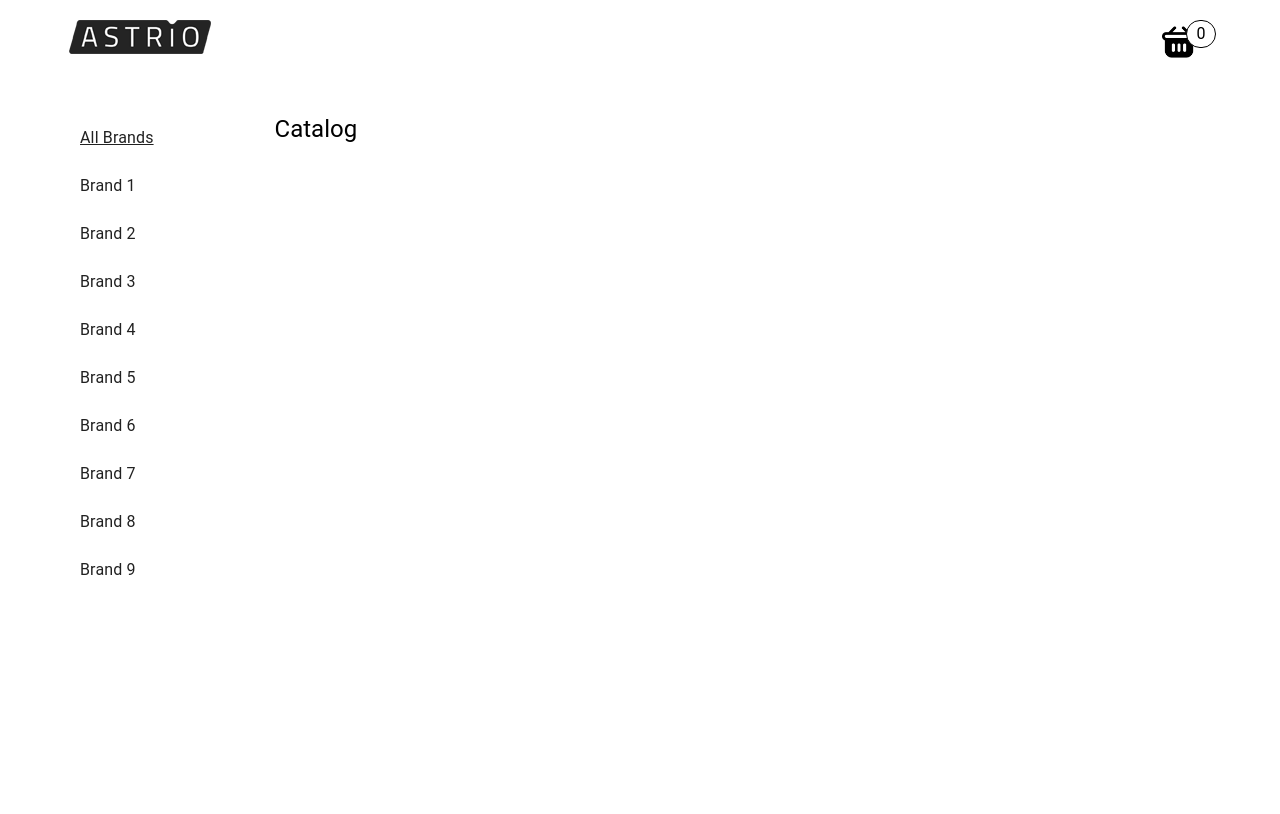
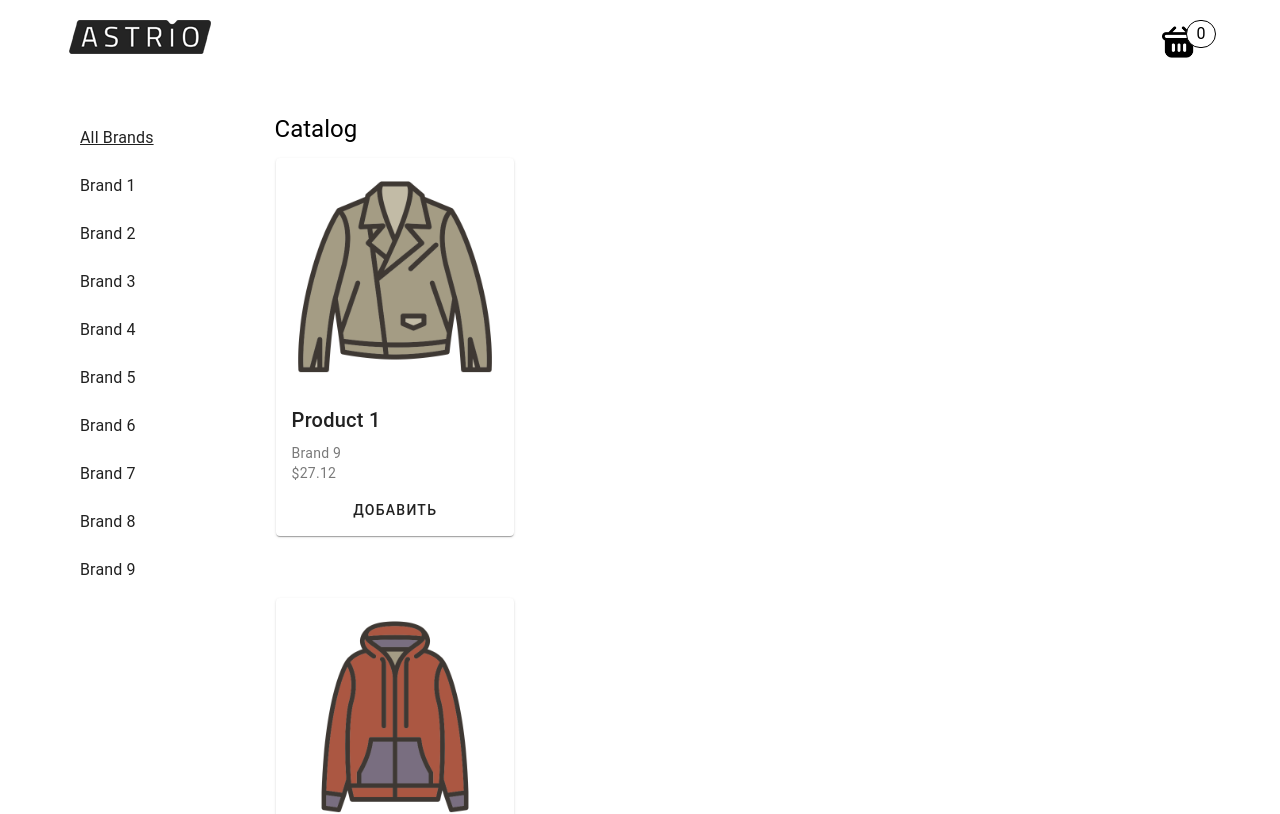
Before and after one commit to alekseevnagirl/AP3-nuxt-store, a Nuxt app in the folder AP3-store/: page / in a window 1280 px wide. Shown: the top 814 px of the page. Built offline with nearby package versions, Linux system fonts and the light colour scheme.

Commit message:
Фикс подгрузки данных

```diff
--- a/AP3-store/pages/index.vue
+++ b/AP3-store/pages/index.vue
@@ -1,5 +1,5 @@
 <template>
-<div class="catalog__wrapper">
+    <div class="catalog__wrapper">
         <Filter
             :filter-data="brandsStore.brands"
             class="catalog__filters"
@@ -27,14 +27,12 @@
     const brandsStore = useBrandsStore()
     const productsStore = useProductsStore()
 
-    const filterData = ref([]);
-    const productsData = ref([]);
-    let filterId = ref(0);
+    const filterId = ref(0);
 
     const products = computed(() => {
-        let productsDataFiltered = productsData.value;
+        let productsDataFiltered = productsStore.products;
         if (filterId.value !== 0) {
-            productsDataFiltered = productsData.value.filter((product: Product) => {
+            productsDataFiltered = productsStore.products.filter((product: Product) => {
                 return product.brand === filterId.value;
             });
         }
```
